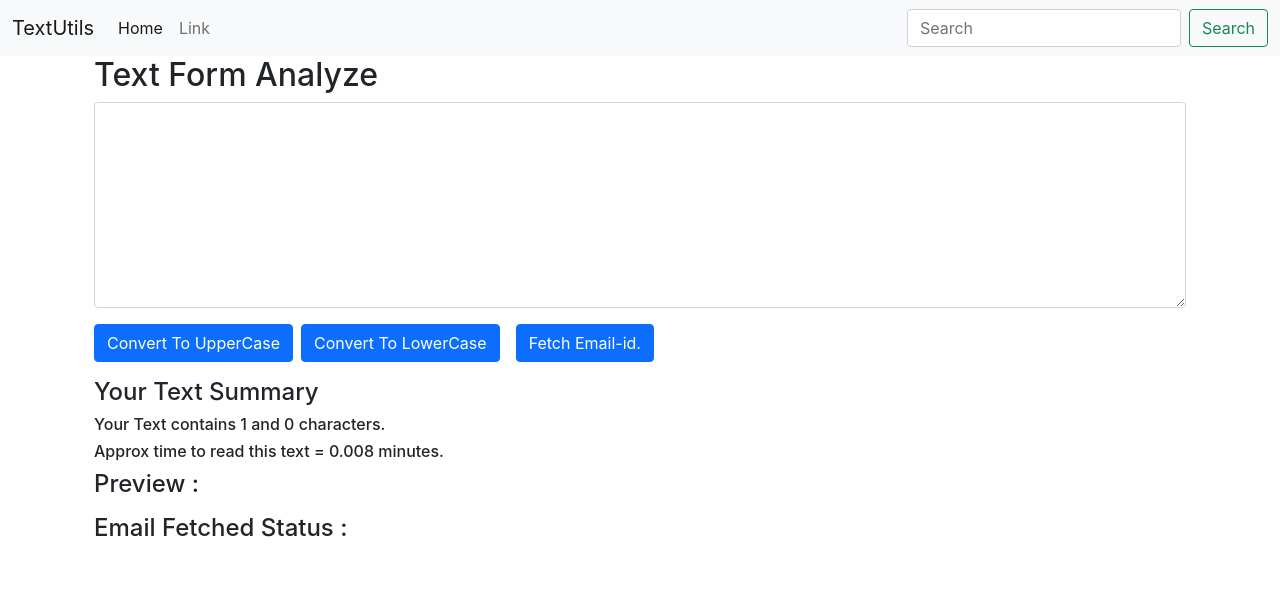
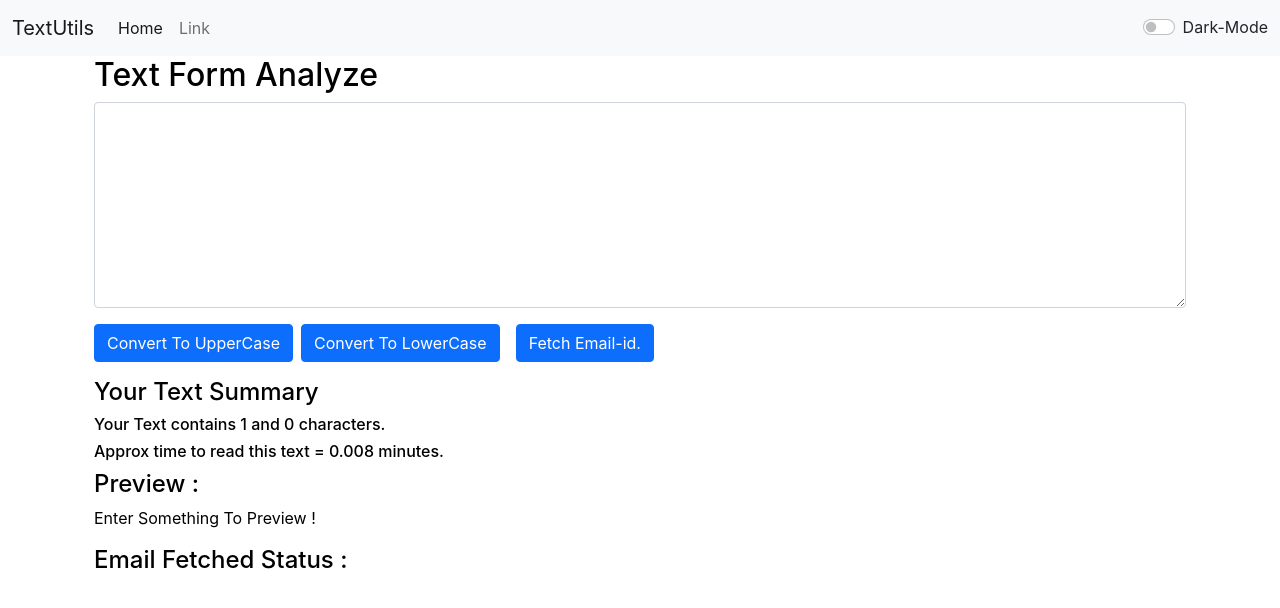
Before and after one commit to dwijgohil24/Text-Helper, a React (Create React App) app: page / in a window 1280 px wide. Shown: the top 608 px of the page. Built offline with nearby package versions, Linux system fonts and the light colour scheme.

Commit message:
Added Dark Mode Functionality

```diff
--- a/src/App.js
+++ b/src/App.js
@@ -1,13 +1,26 @@
 import "./App.css";
 import Navbar from "./Components/Navbar";
 import TextForm from "./Components/TextForm";
+import React,{useState} from 'react';
 
 function App() {
+  const [mode, setMode] = useState("light"); // whether dark mode is enabled or not.
+
+  const toggleMode=() =>{
+    if(mode === "light"){
+      setMode("dark");
+      document.body.style.backgroundColor = 'grey';
+    }
+    else{
+      setMode("light");
+      document.body.style.backgroundColor = 'white';
+    }
+  }
   return (
     <>
-      <Navbar title="TextUtils" />
+      <Navbar title="TextUtils" mode={mode} toggleMode = {toggleMode}/>
       <div className="container">
-      <TextForm heading = "Text Form Analyze"/>
+      <TextForm heading = "Text Form Analyze" mode={mode}/>
       </div>
 
     </>
--- a/src/Components/Navbar.js
+++ b/src/Components/Navbar.js
@@ -1,38 +1,61 @@
-import React from 'react'
-import PropTypes from 'prop-types'
+import React from "react";
+import PropTypes from "prop-types";
 
 export default function Navbar(props) {
   return (
-    <nav className="navbar navbar-expand-lg navbar-light bg-light">
+    <nav
+      className={`navbar navbar-expand-lg navbar-${props.mode} bg-${props.mode}`}
+    >
       <div className="container-fluid">
-      <a className="navbar-brand" href="/">{props.title}</a>
-      <button className="navbar-toggler" type="button" data-bs-toggle="collapse" data-bs-target="#navbarSupportedContent" aria-controls="navbarSupportedContent" aria-expanded="false" aria-label="Toggle navigation">
+        <a className="navbar-brand" href="/">
+          {props.title}
+        </a>
+        <button
+          className="navbar-toggler"
+          type="button"
+          data-bs-toggle="collapse"
+          data-bs-target="#navbarSupportedContent"
+          aria-controls="navbarSupportedContent"
+          aria-expanded="false"
+          aria-label="Toggle navigation"
+        >
           <span className="navbar-toggler-icon"></span>
         </button>
         <div className="collapse navbar-collapse" id="navbarSupportedContent">
           <ul className="navbar-nav me-auto mb-2 mb-lg-0">
             <li className="nav-item">
-            <a className="nav-link active" aria-current="page" href="/">Home</a>
+              <a className="nav-link active" aria-current="page" href="/">
+                Home
+              </a>
             </li>
             <li className="nav-item">
-            <a className="nav-link" href="/">Link</a>
+              <a className="nav-link" href="/">
+                Link
+              </a>
             </li>
-
           </ul>
-        <form className="d-flex">
-          <input className="form-control me-2" type="search" placeholder="Search" aria-label="Search"/>
-          <button className="btn btn-outline-success" type="submit">Search</button>
-        </form>
+          <div className={`form-check form-switch text-${(props.mode==='light')? 'dark' : 'light'}`}>
+            <input
+              className="form-check-input"
+              onClick={props.toggleMode}
+              type="checkbox"
+              role="switch"
+              id="flexSwitchCheckDefault"
+            />
+            <label className="form-check-label" htmlFor="flexSwitchCheckDefault">
+              Dark-Mode
+            </label>
+          </div>
         </div>
       </div>
     </nav>
-  )
+  );
 }
 
 Navbar.propTypes = {
-    title : PropTypes.string.isRequired
-}
+  title: PropTypes.string.isRequired,
+};
 
-Navbar.defaultProps={
-    title : "please enter the tile"
-}
+Navbar.defaultProps = {
+  title: "please enter the tile",
+};
--- a/src/Components/TextForm.js
+++ b/src/Components/TextForm.js
@@ -51,12 +51,14 @@
 
   return (
     <>
-    <div className="container">
-      <div className="mb-3">
+    <div className="container" style={{color : props.mode === 'light'? 'black' : 'white'}}>
+      <div className="mb-3" >
       <h2>{props.heading}</h2>
         <textarea
           className="form-control"
           value={text}
+          style={{backgroundColor: props.mode ==='light'? 'white':'grey',
+        color: props.mode === 'light' ? 'black' : 'white'}}
           onChange={handleOnChange}
           id="myBox"
           rows="8"
@@ -72,12 +74,12 @@
         Fetch Email-id.
       </button>
       </div>
-      <div className="container my-3">
+      <div className="container my-3" style={{color : props.mode === 'light'? 'black' : 'white'}}>
         <h4>Your Text Summary</h4>
         <h6>Your Text contains {text.split(" ").length} and {text.length} characters.</h6>
         <h6>Approx time to read this text = {0.008 * text.split(" ").length} minutes. </h6>
         <h4>Preview :</h4>
-        <p>{text}</p>
+        <p>{text.length > 0 ? text : "Enter Something To Preview !"}</p>
 
 
         <h4>Email Fetched Status : {email}</h4>
```
Lines whose indentation alone changed are shown as unchanged.
